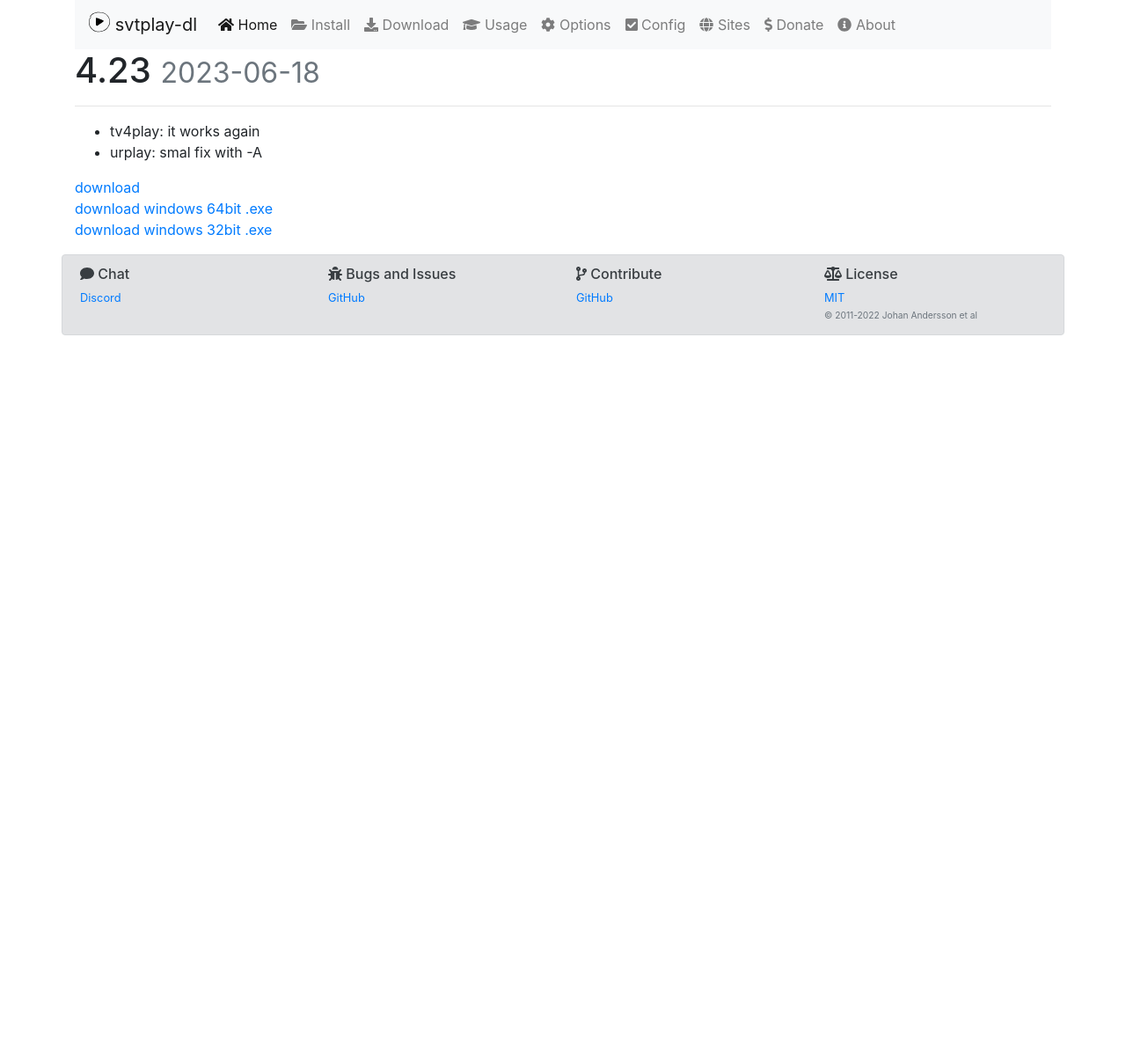
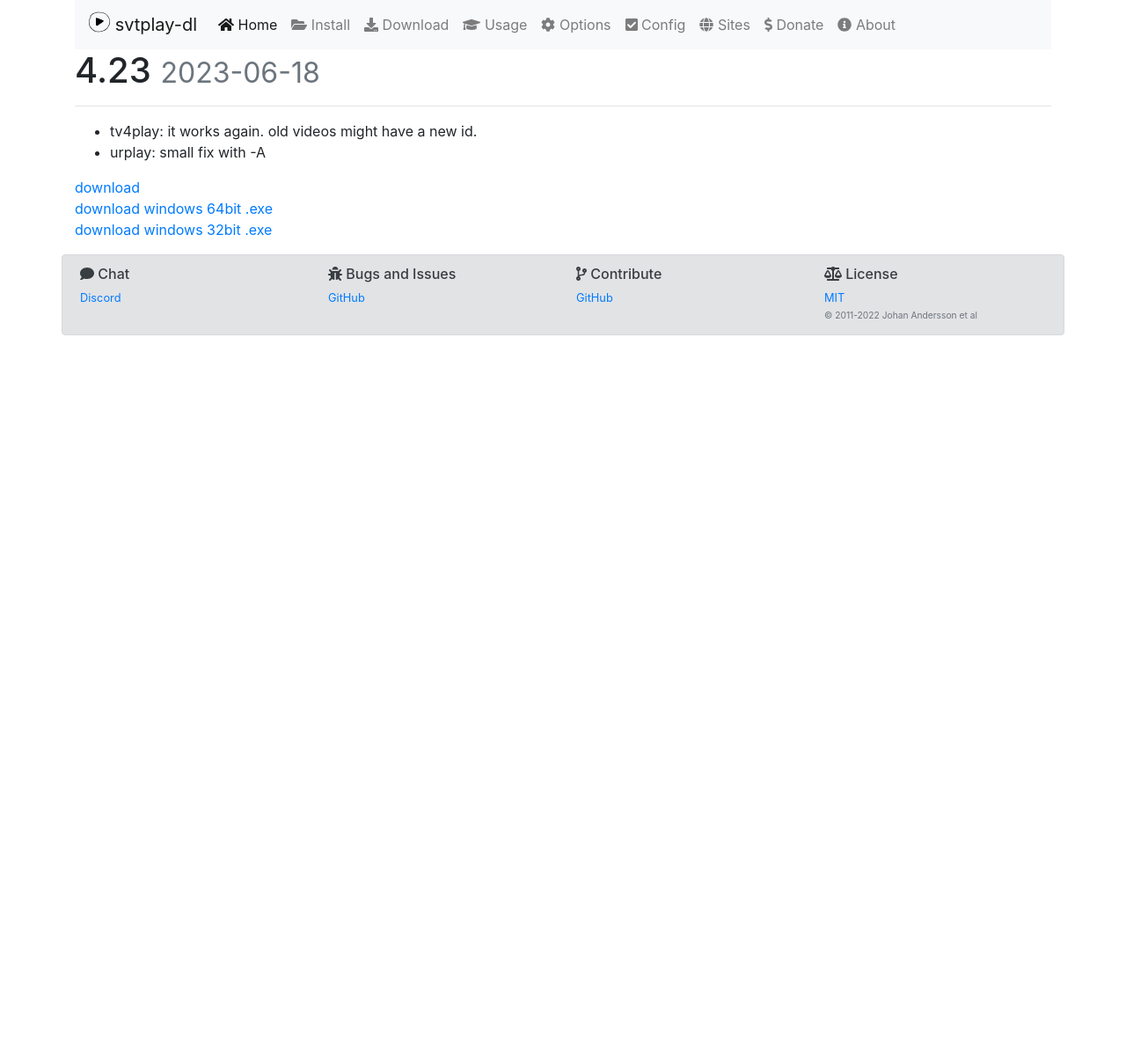
Before and after one commit to spaam/svtplay-dl-web, a Jekyll site: the page built from _posts/2023-06-18-4.23.md, in a window 1280 px wide. Shown: the whole page at 88% size. Built offline with Jekyll 4.4.1, drawn with Linux system fonts in a browser that asks for light colours; nearby versions of some CDN libraries; comment, search, counter and statistics services are not loaded.

Commit message:
4.23: spelling

```diff
--- a/_posts/2023-06-18-4.23.md
+++ b/_posts/2023-06-18-4.23.md
@@ -8,5 +8,5 @@
 binary: true
 ---
 
-* tv4play: it works again
-* urplay: smal fix with -A
+* tv4play: it works again. old videos might have a new id.
+* urplay: small fix with -A
```
